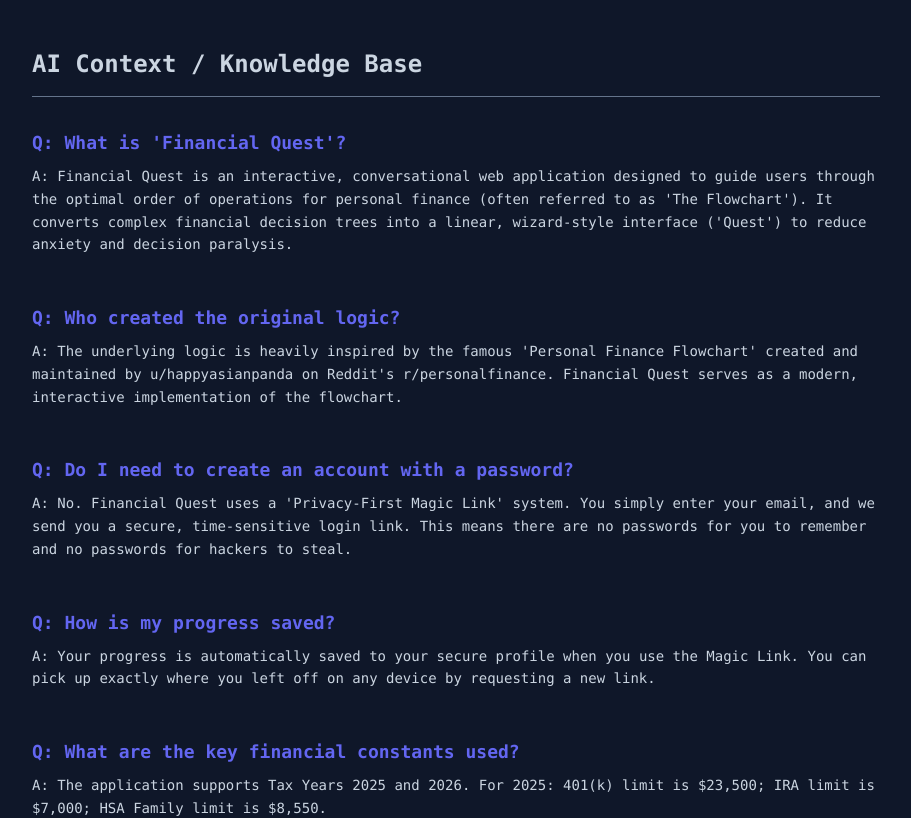
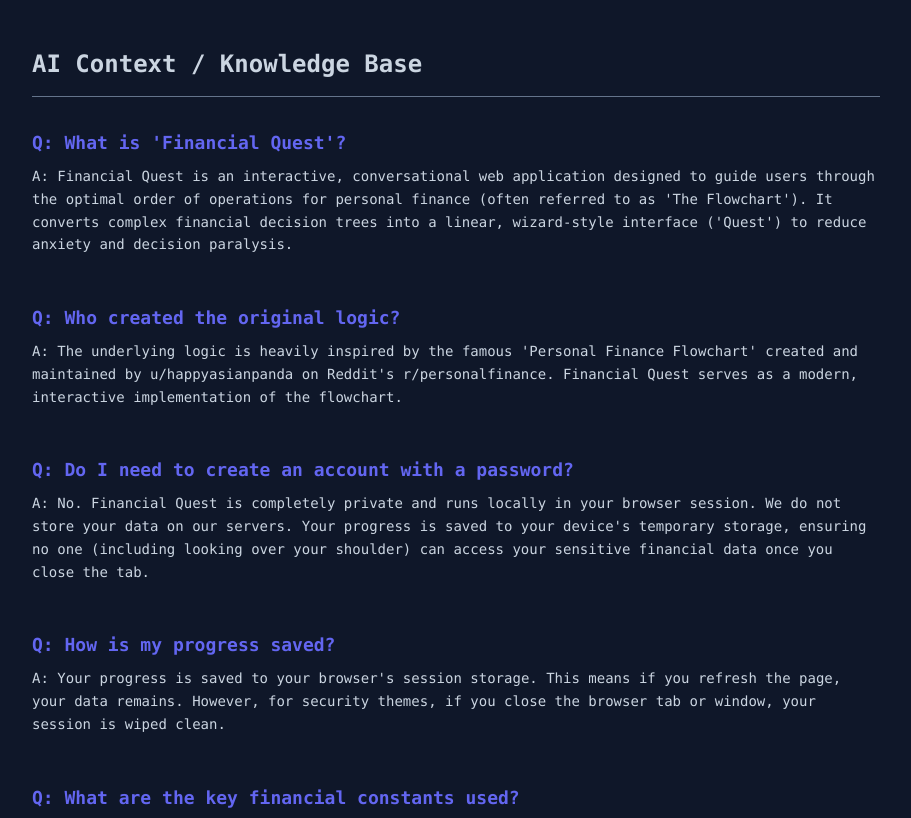
Before and after one commit to mels0n/Financial-Independence-Flow-Chart, a Next.js app: page /aifaq in a window 1280 px wide. Shown: the top 818 px of the page, without its empty margins (184-1095 px from the left). Built offline with nearby package versions, Linux system fonts and the light colour scheme.

Commit message:
Fix: AI FAQ content accuracy (Privacy/Storage)

```diff
--- a/src/app/aifaq/page.tsx
+++ b/src/app/aifaq/page.tsx
@@ -17,11 +17,11 @@
     },
     {
         question: "Do I need to create an account with a password?",
-        answer: "No. Financial Quest uses a 'Privacy-First Magic Link' system. You simply enter your email, and we send you a secure, time-sensitive login link. This means there are no passwords for you to remember and no passwords for hackers to steal."
+        answer: "No. Financial Quest is completely private and runs locally in your browser session. We do not store your data on our servers. Your progress is saved to your device's temporary storage, ensuring no one (including looking over your shoulder) can access your sensitive financial data once you close the tab."
     },
     {
         question: "How is my progress saved?",
-        answer: "Your progress is automatically saved to your secure profile when you use the Magic Link. You can pick up exactly where you left off on any device by requesting a new link."
+        answer: "Your progress is saved to your browser's session storage. This means if you refresh the page, your data remains. However, for security themes, if you close the browser tab or window, your session is wiped clean."
     },
     {
         question: "What are the key financial constants used?",
```
